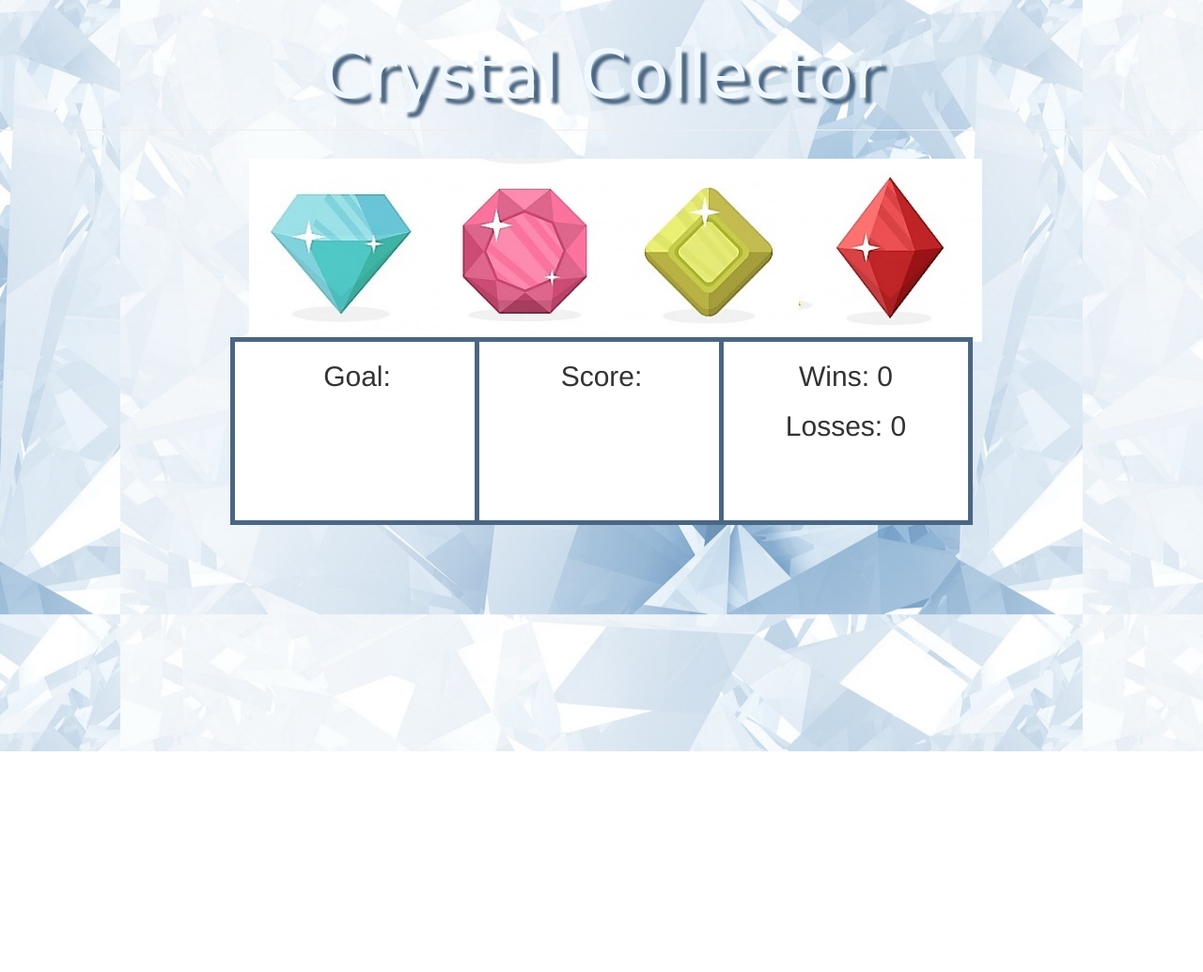
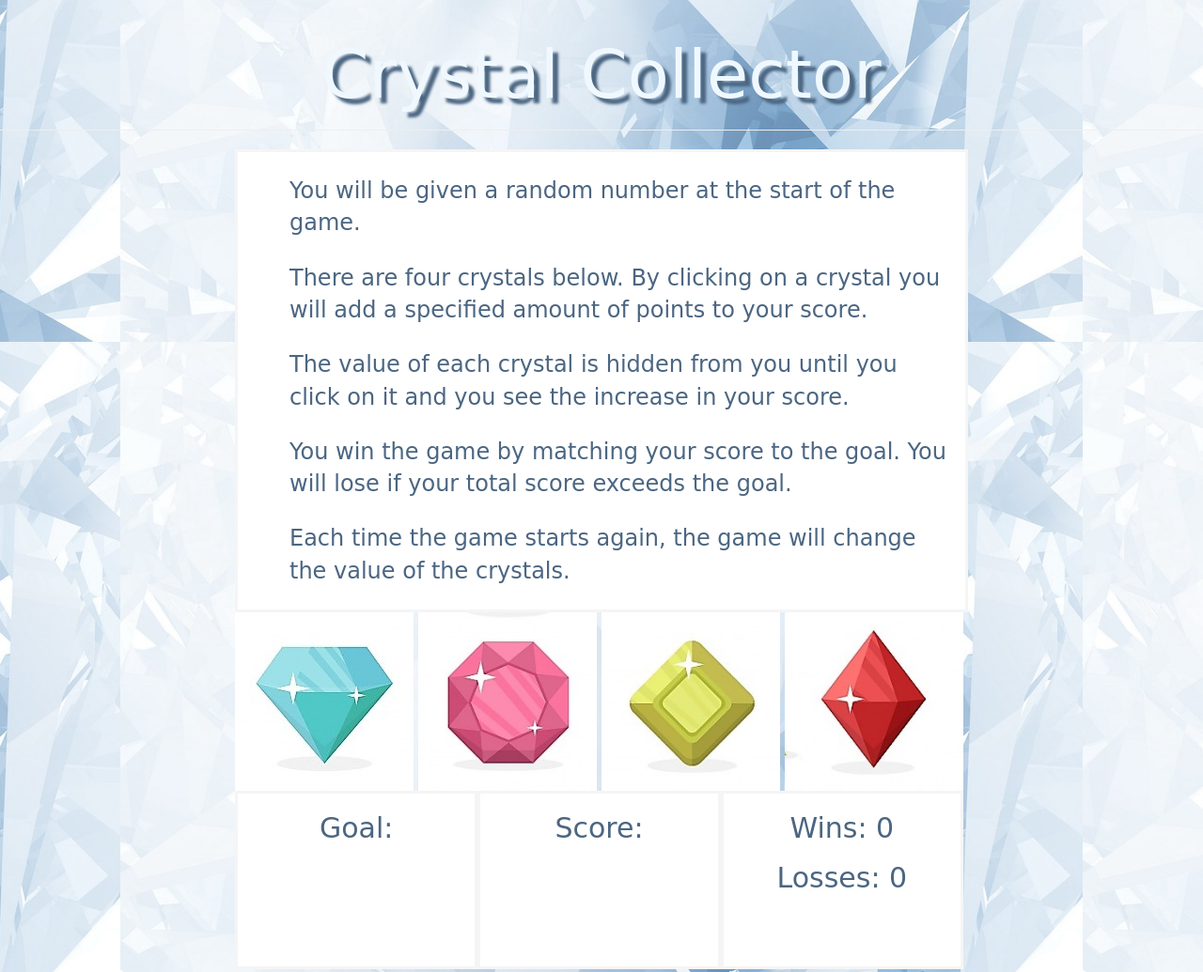
Before and after one commit to lryoung9/CrystalGame, a plain HTML site: page index.html in a window 1280 px wide. Shown: the top 1035 px of the page at 94% size. Before the commit the page ends 800 px from the top, so only its background shows below. Drawn offline with nearby package versions, Linux system fonts and the light colour scheme; a web font is replaced by a local one.

Commit message:
instruction panel styled

```diff
--- a/assets/css/style.css
+++ b/assets/css/style.css
@@ -4,28 +4,50 @@ body {
 }
 
 h1 {
-	font-family: 'Lakki Reddy', cursive;
 	color: aliceblue;
 	text-shadow: 6px 6px 3px #4b6682;
 	text-align: center;
 	font-size: 72px;
 }
 
-img {
-	height: 195px;
-	width: 195px;
-	margin: auto;
+h1, h2, li {
+		font-family: 'Lakki Reddy', cursive;
 }
 
-.keep {
+.gems {
+	padding-left: 0;
+	padding-right: 0;
+	float: left;
+}
+
+img {
 	height: 190px;
-	width: 260px;
+	width: 190px;
+}
+
+.keepTrack {
+	height: 190px;
+	width: 258.333px;
+
+	margin-bottom: 100px;
+}
+
+.instructions, .keepTrack {
 	background-color: white;
-	margin-bottom: 100px;
-	outline: 5px solid #4b6682;
+	border: medium solid whitesmoke;
+}
+
+.instructions {
+	padding-top: 24px;
 }
 
 h2 {
 	text-align: center;
-	vertical-align: middle;
+	color: #4b6682;
 }
+
+li {
+	color: #4b6682;
+	font-size: 24px;
+	margin-bottom: 24px;
+}
--- a/index.html
+++ b/index.html
@@ -25,8 +25,14 @@
 				<!-- Instruction Row -->
 				<div class="row">
 					<!-- Instructions -->
-					<div class="col-xs-12">
-						<p></p>
+					<div class="instructions col-xs-12">
+						<ul style="list-style: none;">
+							<li>You will be given a random number at the start of the game.</li>
+							<li>There are four crystals below. By clicking on a crystal you will add a specified amount of points to your score.</li>
+							<li>The value of each crystal is hidden from you until you click on it and you see the increase in your score.</li>
+							<li>You win the game by matching your score to the goal. You will lose if your total score exceeds the goal.</li>
+							<li>Each time the game starts again, the game will change the value of the crystals.</li>
+						</ul>
 					</div>
 				</div>
 				<!-- Gem Row -->
@@ -51,15 +57,15 @@
 				<!-- Goal, Score, Wins/Losses -->
 				<div class="row">
 					<!-- Goal -->
-					<div id="goal" class="keep col-xs-4">
+					<div id="goal" class="keepTrack col-xs-4">
 						<h2>Goal:</h2>
 					</div>
 					<!-- Score -->
-					<div id="score" class="keep col-xs-4">
+					<div id="score" class="keepTrack col-xs-4">
 						<h2>Score:</h2>
 					</div>
 					<!-- Wins/Losses -->
-					<div id="win_losses" class="keep col-xs-4">
+					<div id="win_losses" class="keepTrack col-xs-4">
 						<h2>Wins: 0</h2>
 						<h2>Losses: 0</h2>
 					</div>
```
